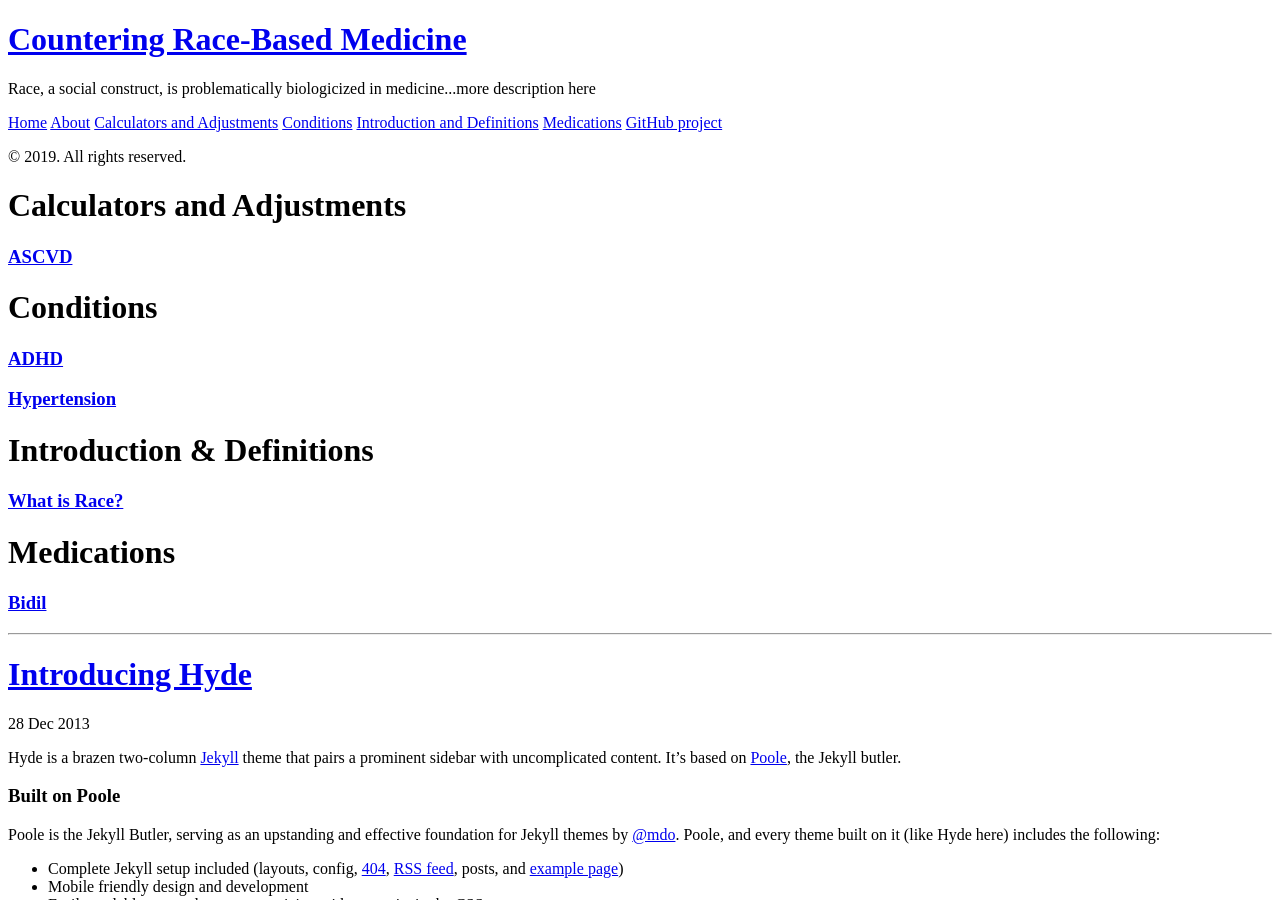
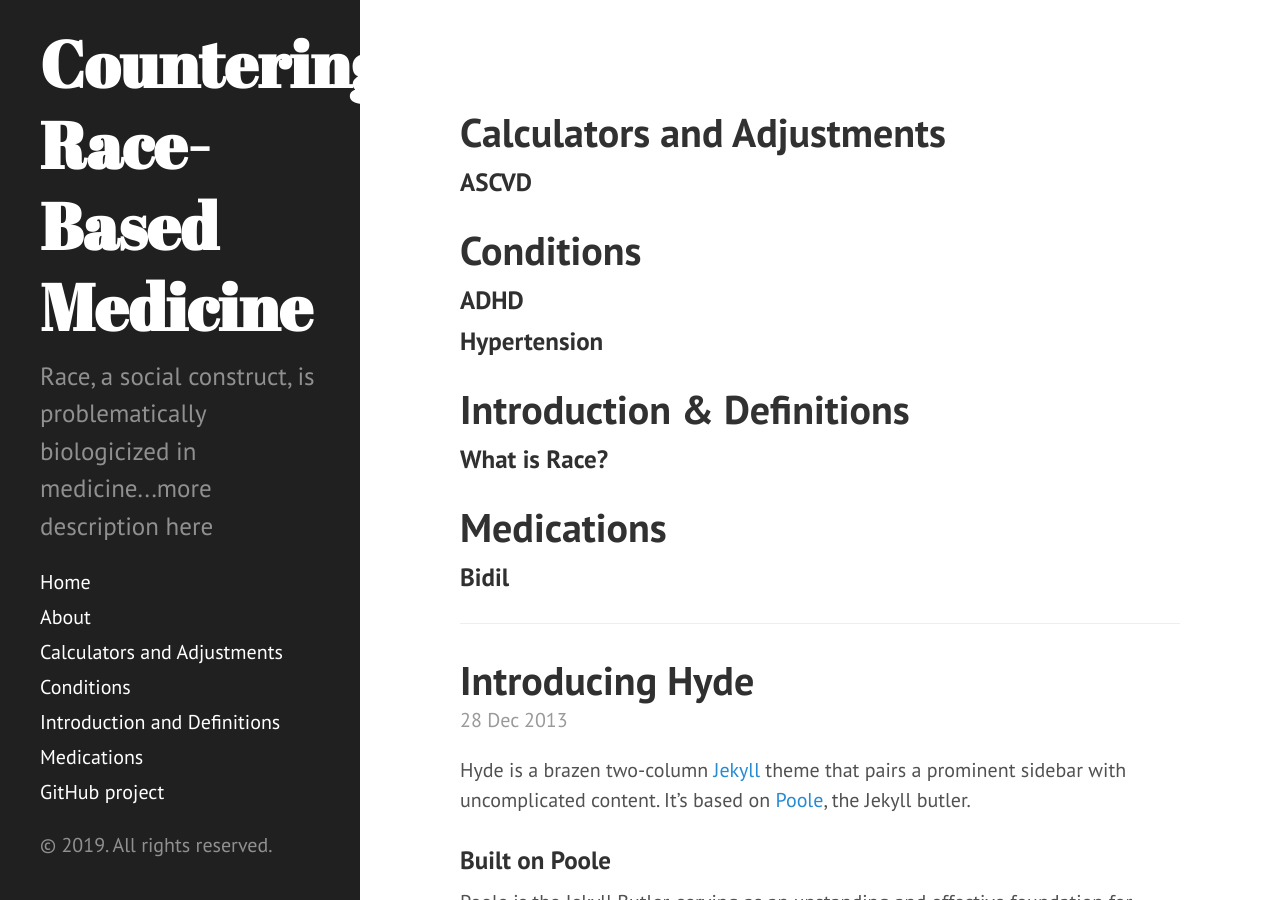
Before and after one commit to ayzhang93/Countering-Race-Based-Medicine, a Jekyll site: the page built from index.html, in a window 1280 px wide and 900 px high. Built offline with Jekyll 4.4.1, drawn with Linux system fonts in a browser that asks for light colours; the list of posts is cut into pages by our own code.

Commit message:
fix / locations

```diff
--- a/_config.yml
+++ b/_config.yml
@@ -9,7 +9,7 @@
 title:            "Countering Race-Based Medicine"
 tagline:          "A Practical Guide"
 description:      "Race, a social construct, is problematically biologicized in medicine...more description here"
-url: https://ayzhang93.github.io/
+url: https://ayzhang93.github.io
 # baseurl:          counteringracebasedmed/
 
 author:
--- a/_includes/head.html
+++ b/_includes/head.html
@@ -15,9 +15,9 @@
   </title>
 
   <!-- CSS -->
-  <link rel="stylesheet" href="{{site.url}}{{site.baseurl}}public/css/poole.css">
-  <link rel="stylesheet" href="{{site.url}}{{site.baseurl}}public/css/syntax.css">
-  <link rel="stylesheet" href="{{site.url}}{{site.baseurl}}public/css/hyde.css">
+  <link rel="stylesheet" href="{{site.url}}{{site.baseurl}}/public/css/poole.css">
+  <link rel="stylesheet" href="{{site.url}}{{site.baseurl}}/public/css/syntax.css">
+  <link rel="stylesheet" href="{{site.url}}{{site.baseurl}}/public/css/hyde.css">
   <link rel="stylesheet" href="http://fonts.googleapis.com/css?family=PT+Sans:400,400italic,700|Abril+Fatface">
 
   <!-- Icons -->
```
